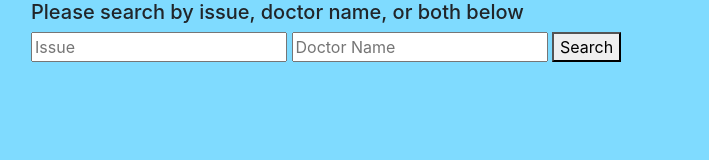
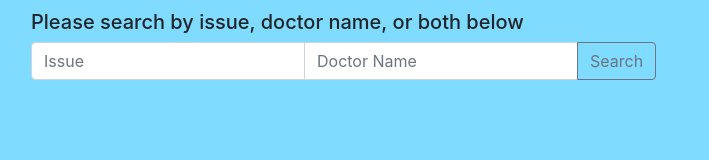
Before and after one commit to breaclark/doctor-api, a website built with webpack: page src/index.html in a window 1280 px wide. Shown: the full height of the page, 84-793 px from the left. Built offline with nearby package versions, Linux system fonts and the light colour scheme.

Commit message:
Add styling onto search bar

```diff
--- a/src/index.html
+++ b/src/index.html
@@ -34,9 +34,15 @@
       </nav>
       <form id="doctor-search">
         <h5>Please search by issue, doctor name, or both below</h5>
-        <input type="text" id="issue-input" placeholder="Issue">
-        <input type="text" id="doctor-input" placeholder="Doctor Name">
-        <button type="submit" name="button">Search</button>
+        <div class="btn-group">
+          <div class="input-group mb-3">
+            <input type="text" class="form-control" id="issue-input" placeholder="Issue">
+            <input class="form-control" type="text" id="doctor-input" placeholder="Doctor Name">
+            <div class="input-group-append">
+              <button type="submit" name="button" class="btn btn-outline-secondary">Search</button>
+            </div>
+          </div>
+        </div>
       </form>
       <div id="result">
       </div>
--- a/src/styles.css
+++ b/src/styles.css
@@ -25,6 +25,10 @@ body {
   margin-left: 100px;
 }
 
+h5 {
+  margin-top: 10px;
+}
+
 img {
   height: 100%
 }
```
